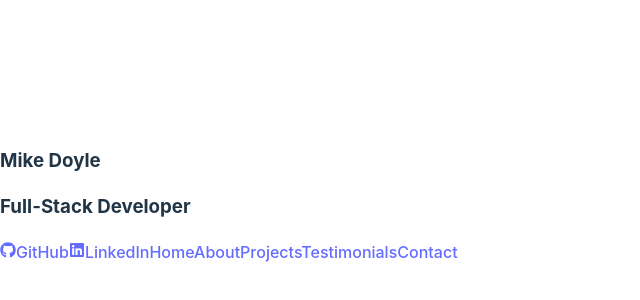
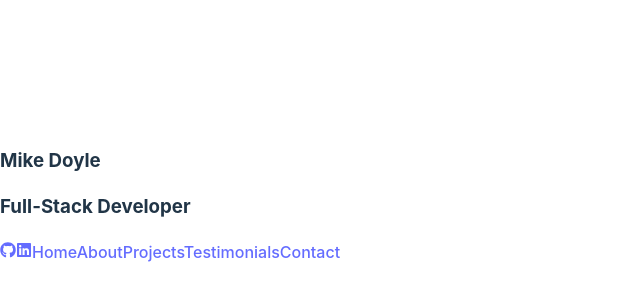
Before and after one commit to mdoyle91/portfolio, a React (Vite) app: page / in a window 1280 px wide. Shown: the part 204-504 px from the top of the page, without its empty margins (0-640 px from the left). Built offline with nearby package versions, Linux system fonts and the light colour scheme.

Commit message:
When GH & LI Icons Clicked, Separate Page Opens

```diff
--- a/src/components/Navbar/Navbar.jsx
+++ b/src/components/Navbar/Navbar.jsx
@@ -10,13 +10,19 @@
       <nav>
         <h3>Mike Doyle</h3>
         <h3>Full-Stack Developer</h3>
-        <Link to="https://github.com/mdoyle91">
+        <Link
+          to="https://github.com/mdoyle91"
+          target="_blank"
+          rel="noopener noreferrer"
+        >
           <FaGithub />
-          GitHub
         </Link>
-        <Link to="https://www.linkedin.com/in/michaeldoyle91/">
+        <Link
+          to="https://www.linkedin.com/in/michaeldoyle91/"
+          target="_blank"
+          rel="noopener noreferrer"
+        >
           <FaLinkedin />
-          LinkedIn
         </Link>
         <Link to="/">Home</Link>
         <Link to="/about">About</Link>
```
